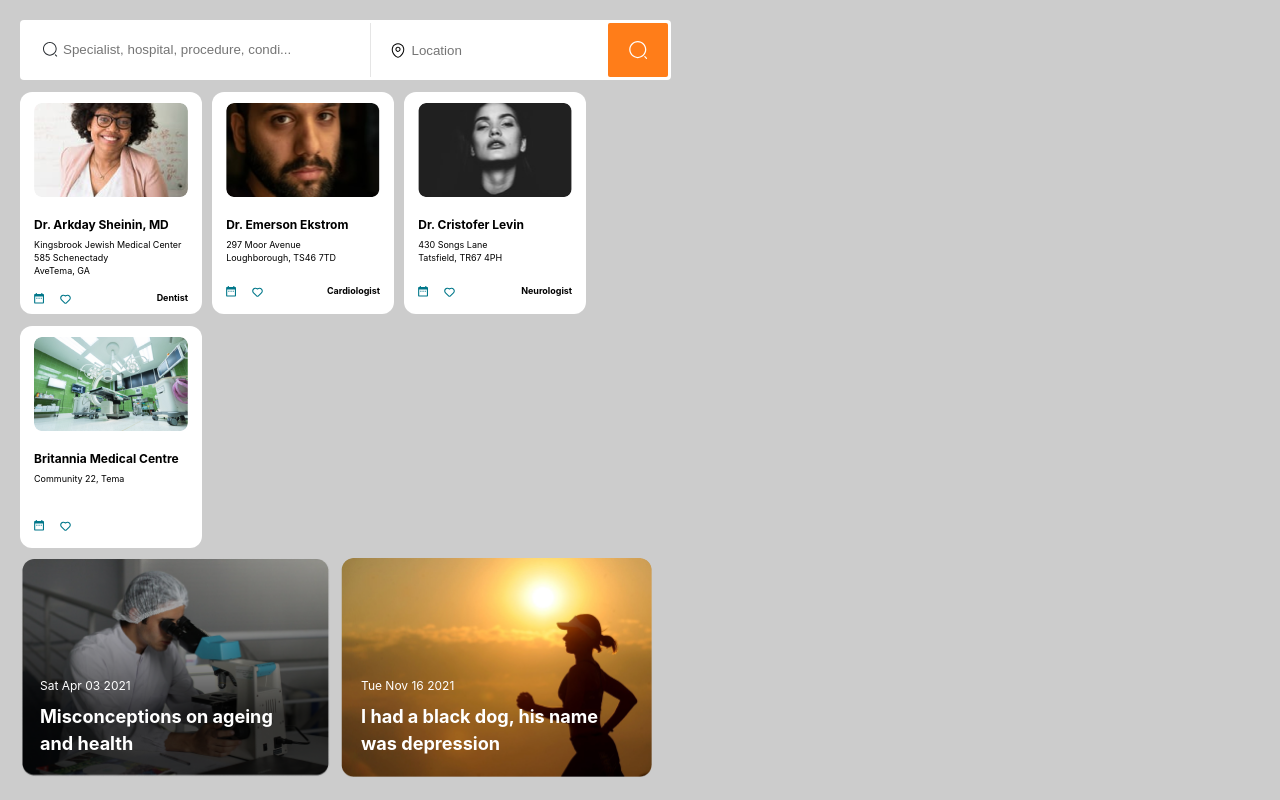
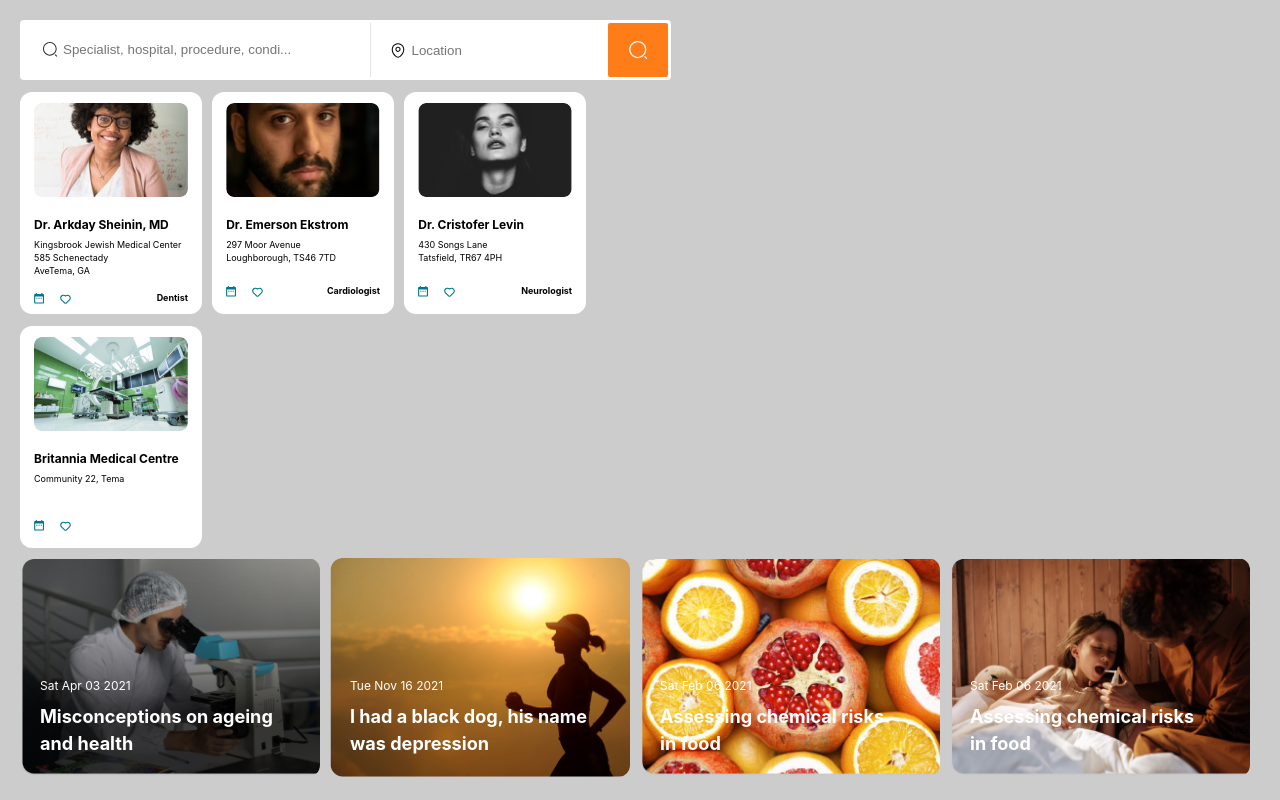
Before and after one commit to Samowusu/Project, a React (Create React App) app: page / in a window 1280 px wide. Shown: the top 800 px of the page. Built offline with nearby package versions, Linux system fonts and the light colour scheme.

Commit message:
scroll functionality added to the PopularSearches component

```diff
--- a/src/App.js
+++ b/src/App.js
@@ -41,11 +41,7 @@ function App() {
             image={blogItem.image}
           />
         ))} */}
-        <Blogs
-          blogsList={blogsList}
-          itemsPerSlide={2}
-          justifyContent="flex-start"
-        />
+        <Blogs blogsList={blogsList} />
       </div>
       <PopularSearches specialtiesList={specialtiesList} />
       <Button className="ui-button">All Doctors</Button>
--- a/src/components/popularSearches/PopularSearches.js
+++ b/src/components/popularSearches/PopularSearches.js
@@ -4,6 +4,17 @@ import Button from "../UI/Button";
 import SpecialtyItem from "./specialties/SpecialtyItem";
 
 function PopularSearches({ specialtiesList }) {
+  const scrollHandler = (event) => {
+    console.log({ event });
+    const container = document.getElementById("wrapper");
+    const containerScrollPosition = container.scrollLeft;
+    container.scrollTo({
+      top: 0,
+      left: containerScrollPosition + event.deltaY,
+      behaviour: "smooth", //if you want smooth scrolling
+    });
+  };
+
   return (
     <div className={classes["popular-searches"]}>
       <div className={classes["buttons-container"]}>
@@ -13,7 +24,11 @@ function PopularSearches({ specialtiesList }) {
         <Button className={classes.button}>Conditions</Button>
         <Button className={classes.button}>Procedures</Button>
       </div>
-      <div className={classes["options-container"]}>
+      <div
+        className={classes["options-container"]}
+        id="wrapper"
+        onWheel={scrollHandler}
+      >
         {specialtiesList.map((item) => (
           <SpecialtyItem title={item.title} image={item.image} key={item.id} />
         ))}
--- a/src/components/popularSearches/PopularSearches.module.css
+++ b/src/components/popularSearches/PopularSearches.module.css
@@ -25,6 +25,9 @@
 .active {
   background: #ff7d19;
   color: #fff;
+}
+.wrapper {
+  overflow-x: scroll;
 }
 
 .options-container {
```
